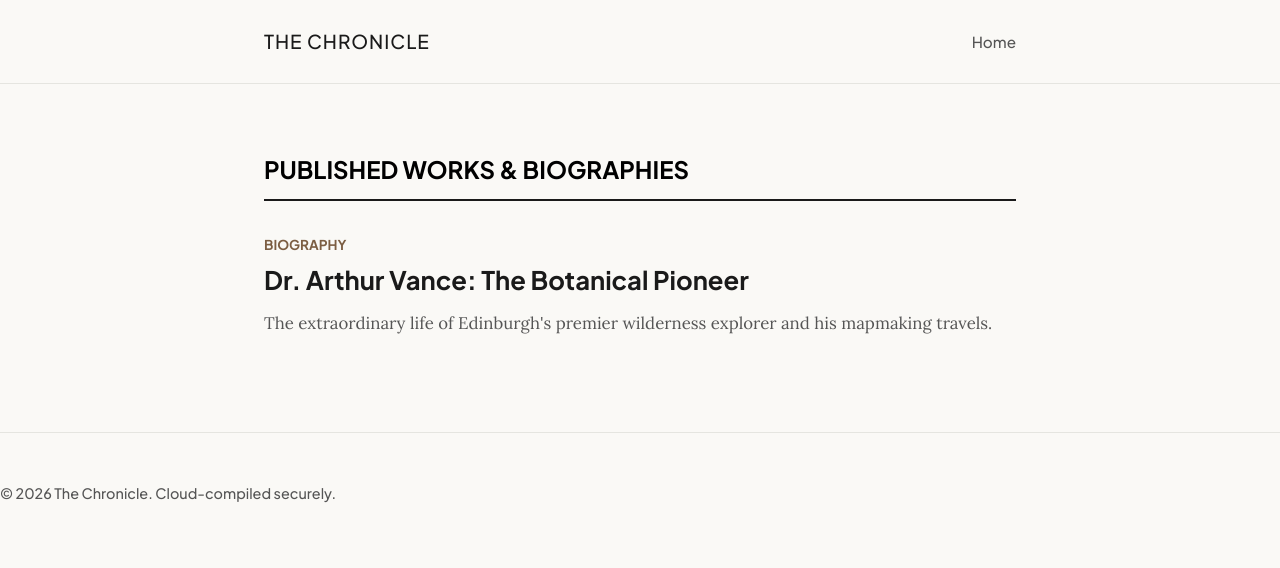
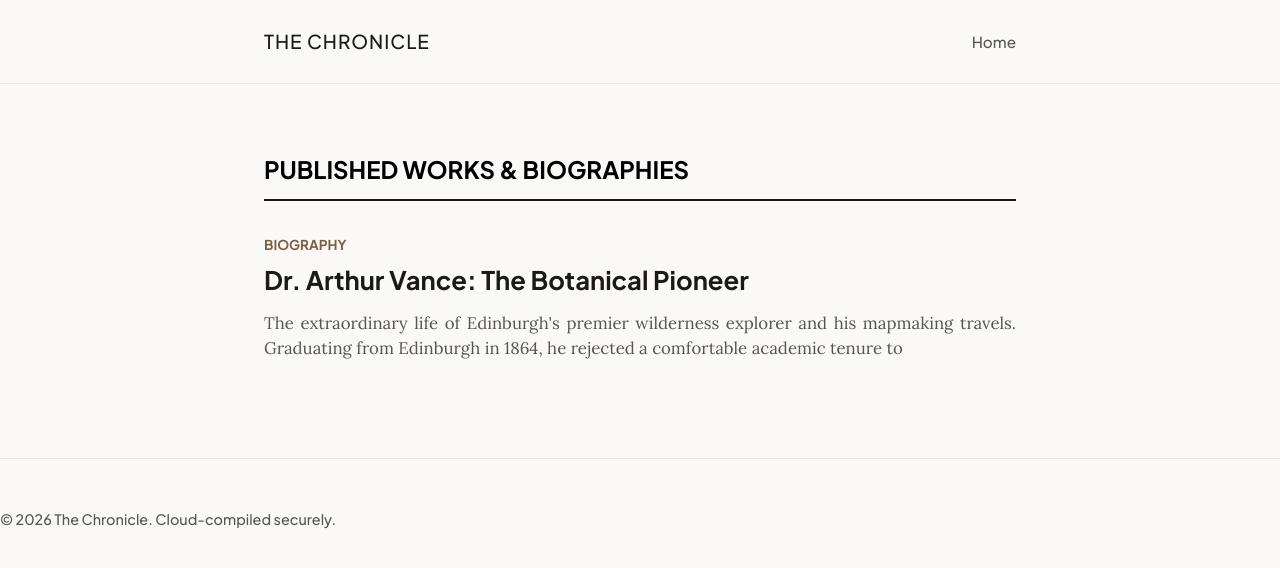
Before and after one commit to pk-robot/my-editorial-site, a Jekyll site: the page built from index.html, in a window 1280 px wide. Shown: the top 568 px of the page. Built offline with Jekyll 4.4.1, drawn with Linux system fonts in a browser that asks for light colours.

Commit message:
Update 2026-05-30-dr-arthur-vance.md

```diff
--- a/_posts/2026-05-30-dr-arthur-vance.md
+++ b/_posts/2026-05-30-dr-arthur-vance.md
@@ -2,7 +2,7 @@
 layout: default
 title: "Dr. Arthur Vance: The Botanical Pioneer"
 category: "Biography"
-excerpt: "The extraordinary life of Edinburgh's premier wilderness explorer and his mapmaking travels."
+excerpt: "The extraordinary life of Edinburgh's premier wilderness explorer and his mapmaking travels. Graduating from Edinburgh in 1864, he rejected a comfortable academic tenure to "
 ---
 
 Dr. Arthur Vance dedicated his life to documenting the sub-alpine flora of the mountain ranges. Graduating from Edinburgh in 1864, he rejected a comfortable academic tenure to join hazardous boundary expeditions.
```
